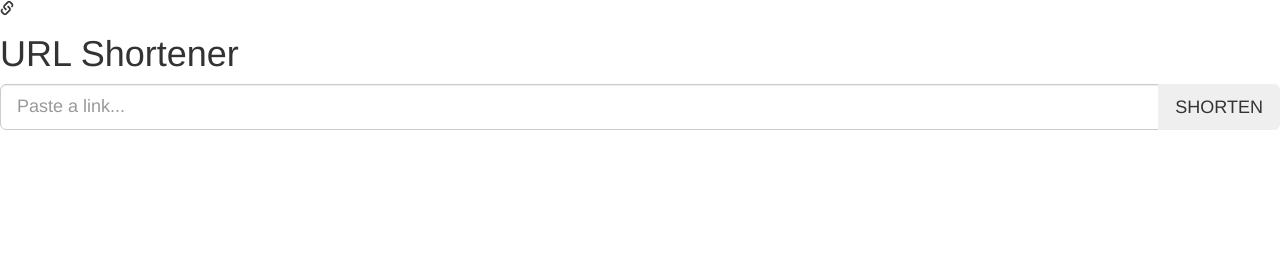
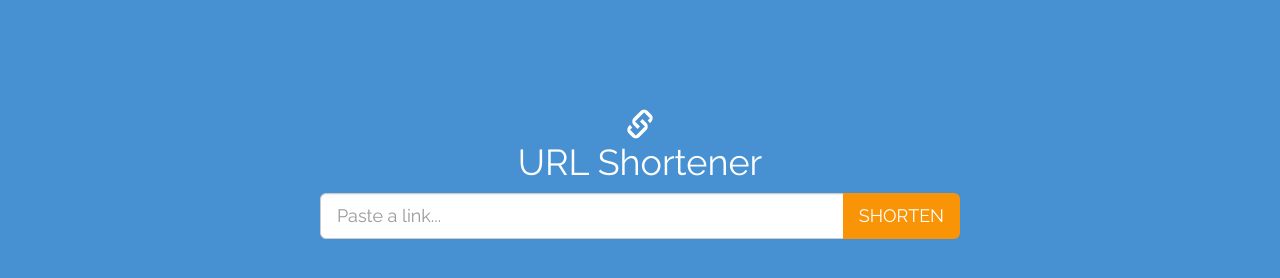
Before and after one commit to ranjeet3152/url-shortener, a website: page views/index.html in a window 1280 px wide. Drawn offline with nearby package versions, Linux system fonts and the light colour scheme; files that its build step writes are made by us from their sources; files whose address does not match are found by name.

Commit message:
adding css files

```diff
--- a/public/css/style.css
+++ b/public/css/style.css
@@ -1,4 +1,87 @@
-.container {
-    width: 777px;
-    margin: 0 auto;
-}
+.btn:focus, .btn-shorten:focus{
+    outline: 0 !important;
+  }
+
+  html,
+  body {
+    height: 100%;
+    background-color: #4791D2;
+  }
+
+  body {
+    color: #fff;
+    text-align: center;
+    font-family: 'Raleway', sans-serif;
+  }
+
+  .btn-shorten {
+    color: #ffffff;
+    background-color: #F89406;
+    border: none;
+  }
+
+  .btn-shorten:hover,
+  .btn-shorten:focus,
+  .btn-shorten:active,
+  .btn-shorten.active {
+    color: #ffffff;
+    background-color: #FA8900;
+    border: none;
+  }
+
+  .site-wrapper {
+    display: table;
+    width: 100%;
+    height: 100%;
+    min-height: 100%;
+  }
+
+  .site-wrapper-inner {
+    display: table-cell;
+    vertical-align: top;
+  }
+
+  .main-container {
+    margin-right: auto;
+    margin-left: auto;
+    margin-top: 80px;
+  }
+
+  .inner {
+    padding: 30px;
+  }
+
+  .inner h4 {
+    padding-bottom: 30px;
+  }
+
+  .glyphicon-link {
+    font-size: 2em;
+  }
+
+  .inner h1 {
+    margin-top: 5px;
+  }
+
+  #link {
+    display: none;
+    padding-top: 15px;
+  }
+
+  #link a{
+    color: #F89406;
+    font-size: 1.5em;
+    margin-right: 20px;
+  }
+
+  @media (min-width: 768px) {
+    .main-container {
+      width: 100%;
+    }
+  }
+
+  @media (min-width: 992px) {
+    .main-container {
+      width: 700px;
+    }
+  }
```
Also changed, not shown: README.md (added).
